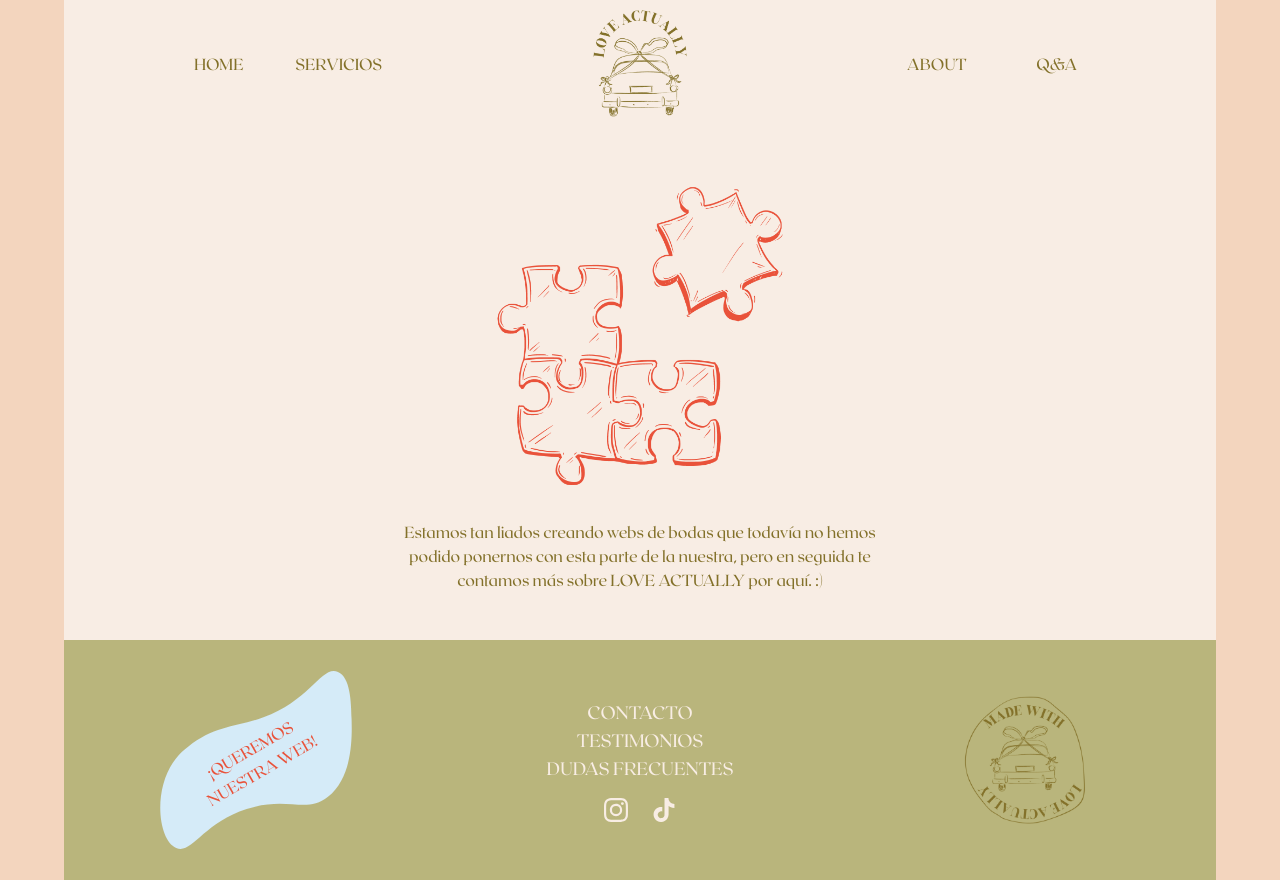
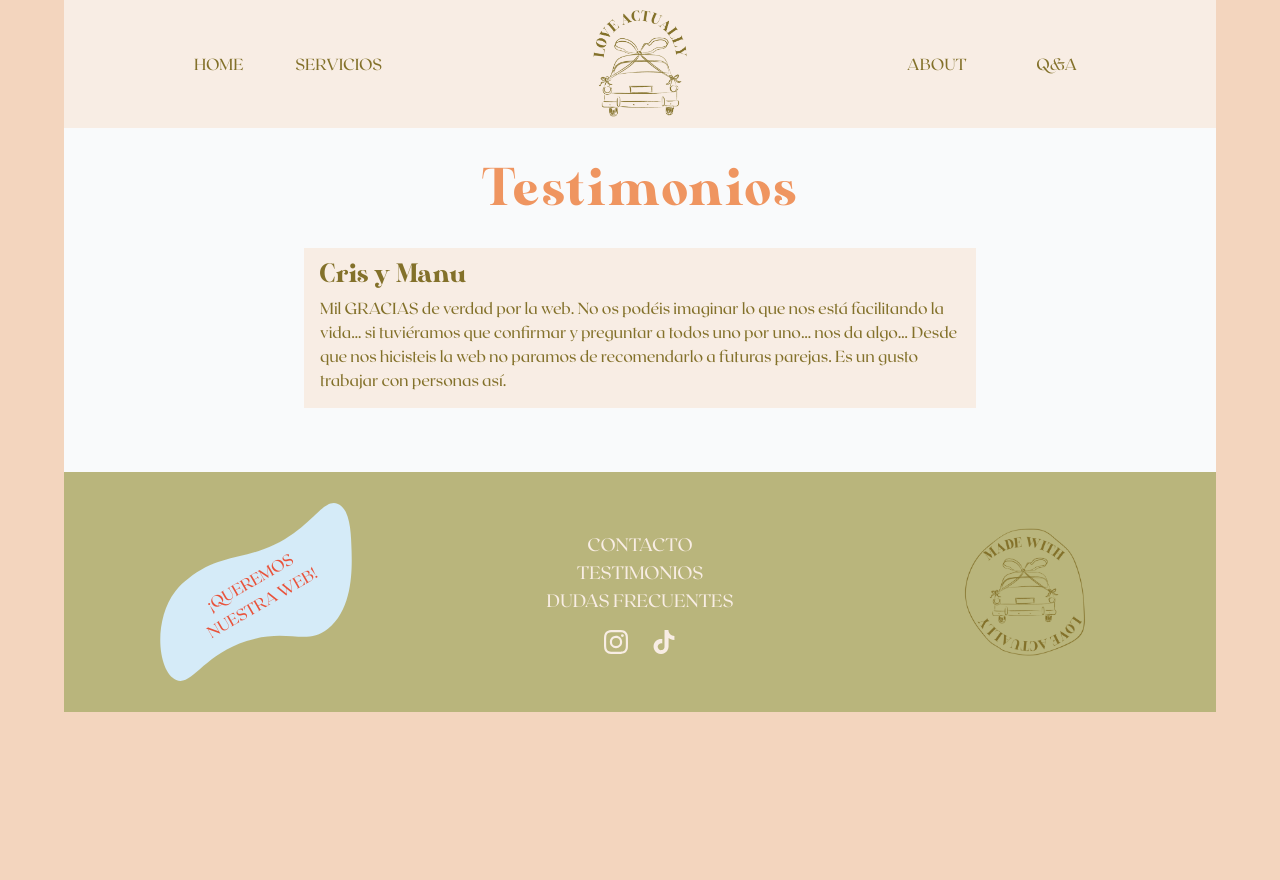
Before and after one commit to soyjaimefm/loveActually-web, an Astro site: page /testimonios in a window 1280 px wide. After the commit the page ends 800 px from the top, so only its background shows below. Built offline with nearby package versions, Linux system fonts and the light colour scheme; Astro itself is replaced by a stand-in of ours.

Commit message:
New component review. Added content to reviews page.

```diff
--- /dev/null
+++ b/src/components/Review.astro
@@ -0,0 +1,15 @@
+---
+import LaH3 from "./ui/LaH3.astro";
+
+interface Props {
+  title: string;
+  text: string;
+}
+
+const { title, text } = Astro.props;
+---
+
+<article class="p-4 my-4 bg-laBeige">
+  <LaH3>{title}</LaH3>
+  <p>{text}</p>
+</article>
--- a/src/env.d.ts
+++ b/src/env.d.ts
@@ -1 +1,2 @@
+/// <reference path="../.astro/types.d.ts" />
 /// <reference types="astro/client" />
--- a/src/pages/testimonios.astro
+++ b/src/pages/testimonios.astro
@@ -1,12 +1,22 @@
 ---
-import Layout from '../layouts/Layout.astro';
-import Building from '../components/Building.astro';
+import Layout from "../layouts/Layout.astro";
+import LaH1 from "../components/ui/LaH1.astro";
+import Review from "../components/Review.astro";
 ---
 
-<Layout title="Testimonios | Love Actually | Webs de bodas" description="Testimonios de clientes reales de nuestras webs de boda a medida y personalizadas e invitaciones digitales">
+<Layout
+  title="Testimonios | Love Actually | Webs de bodas"
+  description="Testimonios de clientes reales de nuestras webs de boda a medida y personalizadas e invitaciones digitales"
+>
   <main class="bg-laBackground">
-    <section id="Hero section" class="max-w-6xl bg-laBeige container mx-auto py-12 px-8">
-      <Building />
+    <section class="container max-w-6xl px-8 py-12 mx-auto bg-gray-50">
+      <LaH1 class="mb-6 text-center text-laOrange">Testimonios</LaH1>
+      <div class="max-w-2xl mx-auto">
+        <Review
+          title="Cris y Manu"
+          text="Mil GRACIAS de verdad por la web. No os podéis imaginar lo que nos está facilitando la vida… si tuviéramos que confirmar y preguntar a todos uno por uno… nos da algo… Desde que nos hicisteis la web no paramos de recomendarlo a futuras parejas. Es un gusto trabajar con personas así."
+        />
+      </div>
     </section>
   </main>
 </Layout>
```
Also changed, not shown: 1 other file.
